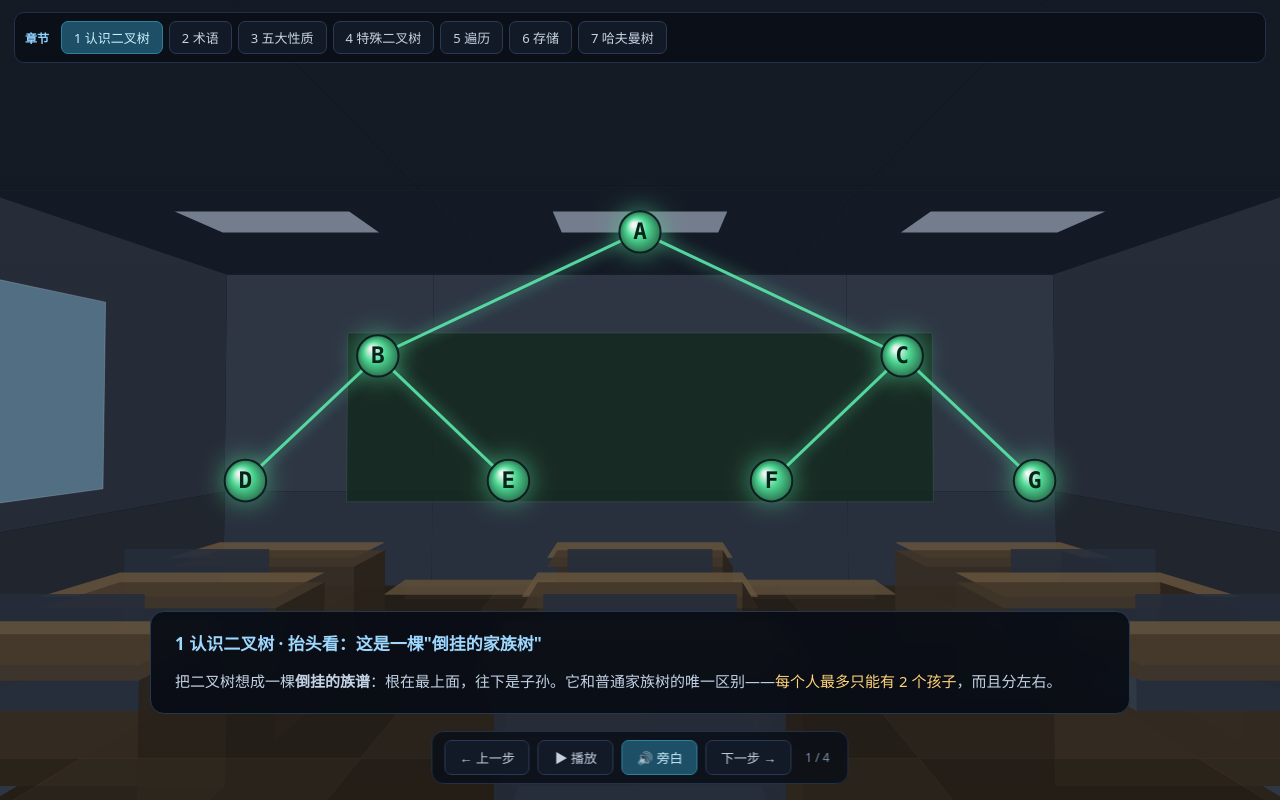
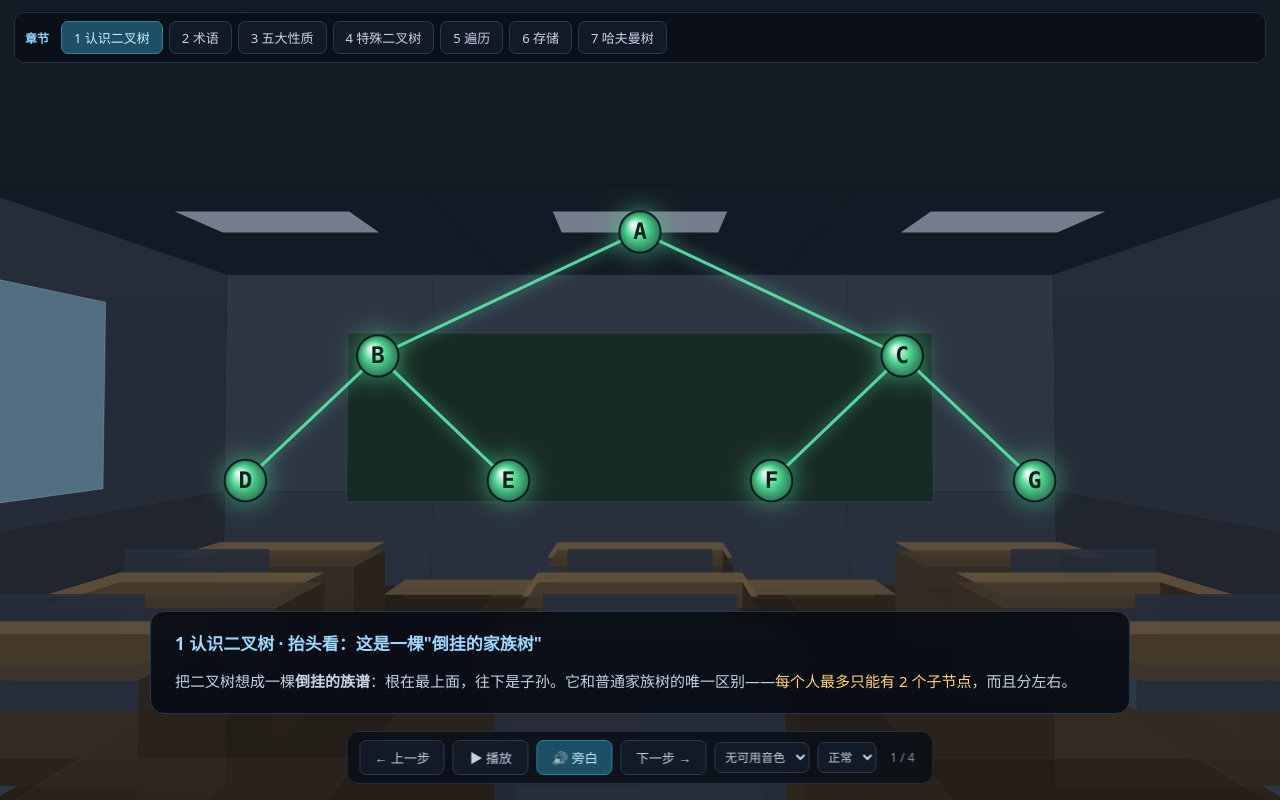
Before and after one commit to xulu-xurui/data-structure-lab, a plain HTML site: page vr.html in a window 1280 px wide. Both pictures are taken after a click on the button "🔊 旁白". Drawn offline with Linux system fonts and the light colour scheme; animation ran at ten frames a second.

Commit message:
术语统一（子节点）+ 语音旁白升级：音色/语速可调、朗读稿改写

```diff
--- a/vr.html
+++ b/vr.html
@@ -26,6 +26,8 @@
   #ctrl{left:50%;transform:translateX(-50%);bottom:16px;display:flex;gap:8px;align-items:center;
     padding:8px 12px;border-radius:12px}
   #ctrl button{min-width:76px}
+  #ctrl select{background:#121a28;color:#c6d2e2;border:1px solid #2b3a54;border-radius:7px;
+    padding:5px 6px;font-size:12px;font-family:inherit;max-width:150px}
   #prog{color:#7d90aa;font-size:12px;margin:0 6px;font-variant-numeric:tabular-nums}
   #tip{right:14px;top:120px;padding:8px 10px;color:#7d90aa;width:150px;line-height:1.7;display:none}
   @media (max-width:640px){
@@ -66,6 +68,12 @@
   <button id="play">▶ 播放</button>
   <button id="tts">🔊 旁白</button>
   <button id="next">下一步 →</button>
+  <select id="voiceSel" title="音色"></select>
+  <select id="rateSel" title="语速">
+    <option value="0.85">慢</option>
+    <option value="1" selected>正常</option>
+    <option value="1.15">快</option>
+  </select>
   <span id="prog">1 / 1</span>
 </div>
 
@@ -316,13 +324,13 @@ var T5=buildTree('ABD##E##C##');             // 5 结点
 var CHAPTERS=[
 { name:'1 认识二叉树', steps:[
   {t:'抬头看：这是一棵"倒挂的家族树"',
-   p:'把二叉树想成一棵<b>倒挂的族谱</b>：根在最上面，往下是子孙。它和普通家族树的唯一区别——<span class="em">每个人最多只能有 2 个孩子</span>，而且分左右。',
+   p:'把二叉树想成一棵<b>倒挂的族谱</b>：根在最上面，往下是子孙。它和普通家族树的唯一区别——<span class="em">每个人最多只能有 2 个子节点</span>，而且分左右。',
    d:function(o){ placeTree(T7,0,2.15,-2.6,0.95); drawTreeModel(T7,{visited:all(T7),r:0.15,showLevel:false}); }},
   {t:'根结点 = 最上面的老祖宗',
    p:'整棵树只有一个<b>根结点</b>（这里是 A），它没有父亲。所有其他结点都能顺着线往上找，最终找到 A —— 这就是"根"的含义。',
    d:function(o){ drawTreeModel(T7,{highlight:{0:1},r:0.15}); label3([T7.nodes[0].wx,T7.nodes[0].wy+0.36,T7.nodes[0].wz],'根：老祖宗','#ff9f43',0.13); }},
-  {t:'每个结点最多 2 个孩子 —— 这才叫"二叉"',
-   p:'看 A：它只有 B、C 两个孩子。假设现在硬给 A 塞第三个孩子（画面里那个红色分支），它<b>马上被拒绝</b>。因为"二叉树"的定义里，每个结点度最大为 2。<span class="em">二叉 = 两个叉口</span>，没有第三个出口。',
+  {t:'每个结点最多 2 个子节点 —— 这才叫"二叉"',
+   p:'看 A：它只有 B、C 两个子节点。假设现在硬给 A 塞第三个子节点（画面里那个红色分支），它<b>马上被拒绝</b>。因为"二叉树"的定义里，每个结点度最大为 2。<span class="em">二叉 = 两个叉口</span>，没有第三个出口。',
    d:function(o){
      var tt=o.t||0, blink=Math.sin(tt*3)>0;
      drawTreeModel(T7,{highlight:{0:1,1:1,2:1},r:0.15});
@@ -334,29 +342,29 @@ var CHAPTERS=[
      if(q){ ctx.save(); ctx.strokeStyle='#ff5252'; ctx.lineWidth=5;
        ctx.beginPath(); ctx.moveTo(q.x-12,q.y-12); ctx.lineTo(q.x+12,q.y+12);
        ctx.moveTo(q.x+12,q.y-12); ctx.lineTo(q.x-12,q.y+12); ctx.stroke(); ctx.restore(); }
-     label3([p2[0]+0.2,p2[1]-0.25,p2[2]],'第 3 个孩子：不允许','#ff6b6b',0.1);
+     label3([p2[0]+0.2,p2[1]-0.25,p2[2]],'第 3 个子节点：不允许','#ff6b6b',0.1);
    }},
   {t:'左、右不能互换 —— 这是二叉树的灵魂',
-   p:'左边这棵树是 A 的左孩子 B、右孩子 C；右边是 A 的左孩子 C、右孩子 B。<b>结点一模一样，但它们是两棵不同的树</b>。所以画二叉树时，左右位置必须画准，不能像普通树那样随便摆。',
+   p:'左边这棵树是 A 的左子节点 B、右子节点 C；右边是 A 的左子节点 C、右子节点 B。<b>结点一模一样，但它们是两棵不同的树</b>。所以画二叉树时，左右位置必须画准，不能像普通树那样随便摆。',
    d:function(o){
      drawTreeModel(T7,{r:0.13});
      label3([T7.nodes[0].wx,T7.nodes[0].wy+0.4,T7.nodes[0].wz],'左 B  右 C','#8fd3ff',0.1);
    }}
 ]},
 { name:'2 术语', steps:[
-  {t:'结点、双亲、孩子',
-   p:'每一个圆圈就是一个<b>结点</b>。A 是 B、C 的<b>双亲</b>，B、C 是 A 的<b>孩子</b>。同一条线两端的上下关系，就是"父母—子女"。',
+  {t:'结点、双亲、子节点',
+   p:'每一个圆圈就是一个<b>结点</b>。A 是 B、C 的<b>双亲</b>，B、C 是 A 的<b>子节点</b>。同一条线两端的上下关系，就是"父母—子女"。',
    d:function(){ drawTreeModel(T7,{highlight:{0:1},r:0.15});
      label3([T7.nodes[0].wx,T7.nodes[0].wy+0.38,T7.nodes[0].wz],'双亲','#ffd479',0.1);
      var b=T7.nodes[T7.nodes[0].l], c=T7.nodes[T7.nodes[0].r];
-     label3([b.wx,b.wy+0.34,b.wz],'左孩子','#9be7a8',0.09);
-     label3([c.wx,c.wy+0.34,c.wz],'右孩子','#9be7a8',0.09); }},
-  {t:'叶子结点 = 没有孩子的末端',
-   p:'D、E、F、G 没有自己的孩子，走到这里就到底了，叫<b>叶子结点</b>。像树枝的末梢，摘不到下一个结点。',
+     label3([b.wx,b.wy+0.34,b.wz],'左子节点','#9be7a8',0.09);
+     label3([c.wx,c.wy+0.34,c.wz],'右子节点','#9be7a8',0.09); }},
+  {t:'叶子结点 = 没有子节点的末端',
+   p:'D、E、F、G 没有自己的子节点，走到这里就到底了，叫<b>叶子结点</b>。像树枝的末梢，摘不到下一个结点。',
    d:function(){ var v={3:1,4:1,5:1,6:1}; drawTreeModel(T7,{visited:v,r:0.15});
      T7.nodes.forEach(function(n){ if(v[n.id]) label3([n.wx,n.wy-0.34,n.wz],'叶子','#9be7a8',0.085); }); }},
-  {t:'结点的度 = 有几个孩子',
-   p:'每个结点上方的数字就是它的<b>度</b>：0 表示没有孩子，1 表示只有一个，2 表示两个。A 的度是 2，D 的度是 0。<span class="em">度最大不超过 2</span>，这就是二叉树的"二"。',
+  {t:'结点的度 = 有几个子节点',
+   p:'每个结点上方的数字就是它的<b>度</b>：0 表示没有子节点，1 表示只有一个，2 表示两个。A 的度是 2，D 的度是 0。<span class="em">度最大不超过 2</span>，这就是二叉树的"二"。',
    d:function(){ drawTreeModel(T7,{showDeg:true,r:0.15}); }},
   {t:'层数、高度：树有多高',
    p:'根在第 <b>1 层</b>，往下每走一步层数 +1。这棵树最深到第 <b>3 层</b>，所以它的<b>高度（深度）是 3</b>。<span class="em">高度 = 从根到底最远要走几步</span>。',
@@ -369,7 +377,7 @@ var CHAPTERS=[
 ]},
 { name:'3 五大性质', steps:[
   {t:'性质①：第 i 层最多 2^(i-1) 个结点',
-   p:'第 1 层只有 1 个（根）；第 2 层最多 2 个；第 3 层最多 4 个——每往下一层，每个结点都"生出"两个孩子，数量翻倍。所以第 i 层最多 <span class="em">2^(i-1)</span> 个。',
+   p:'第 1 层只有 1 个（根）；第 2 层最多 2 个；第 3 层最多 4 个——每往下一层，每个结点都"生出"两个子节点，数量翻倍。所以第 i 层最多 <span class="em">2^(i-1)</span> 个。',
    d:function(o){ var t=o.t||0, layer=Math.min(3,1+Math.floor(t/1.6));
      var v={}; T7.nodes.forEach(function(n){ if(n.depth<layer) v[n.id]=1; });
      drawTreeModel(T7,{visited:v,r:0.15});
@@ -431,7 +439,7 @@ var CHAPTERS=[
    p:'左右两边都处理完，才轮到记录自己。<span class="em">D E B F G C A</span>。最后访问的一定是根 A —— 这个特点常用来倒推树结构。',
    d:function(o){ traversalDraw(T7,'post',o); }},
   {t:'层次：一层一层，从左到右',
-   p:'像排队点名：先点第 1 层，再点第 2 层，再点第 3 层，每层从左到右。<span class="em">A B C D E F G</span>。它不是递归，而是用<b>队列</b>：出一个，就把它的孩子依次放进队尾。',
+   p:'像排队点名：先点第 1 层，再点第 2 层，再点第 3 层，每层从左到右。<span class="em">A B C D E F G</span>。它不是递归，而是用<b>队列</b>：出一个，就把它的子节点依次放进队尾。',
    d:function(o){ traversalDraw(T7,'level',o); }},
   {t:'四种遍历并排：同时跑一遍',
    p:'左边四棵树一模一样，只是走法不同。<b>先序</b>最快把根记下来（A 在最前）；<b>中序</b>把 A 夹在中间；<b>后序</b>把 A 留到最后；<b>层次</b>按层推进。盯着看一遍，四种顺序就分清了。',
@@ -439,13 +447,13 @@ var CHAPTERS=[
 ]},
 { name:'6 存储', steps:[
   {t:'顺序存储：把树放进数组',
-   p:'按"层序"编号 1、2、3…，直接放进数组。完全二叉树没有空位，<b>一点空间都不浪费</b>。下标关系很省事：结点 i 的左孩子是 2i、右孩子是 2i+1、双亲是 ⌊i/2⌋。',
+   p:'按"层序"编号 1、2、3…，直接放进数组。完全二叉树没有空位，<b>一点空间都不浪费</b>。下标关系很省事：结点 i 的左子节点是 2i、右子节点是 2i+1、双亲是 ⌊i/2⌋。',
    d:function(o){ arrayDraw(o); }},
   {t:'顺序存储的代价：一般树会浪费',
    p:'如果树不是完全二叉树，数组里就必须留空位。像右边这棵斜树，只有 4 个结点却要占 15 个格子。<span class="em">所以顺序存储只适合完全二叉树</span>。',
    d:function(o){ wasteDraw(o); }},
   {t:'链式存储：每个结点自带两个指针',
-   p:'每个结点存三样东西：<b>左孩子指针、数据、右孩子指针</b>。想连哪就指哪，不管树长什么样都不浪费。代价是多花两个指针的空间——这是"用空间换灵活"。',
+   p:'每个结点存三样东西：<b>左子节点指针、数据、右子节点指针</b>。想连哪就指哪，不管树长什么样都不浪费。代价是多花两个指针的空间——这是"用空间换灵活"。',
    d:function(o){ linkDraw(o); }}
 ]},
 { name:'7 哈夫曼树', steps:[
@@ -546,7 +554,7 @@ function arrayDraw(o){
     if(nn) line3([nn.wx,nn.wy,nn.wz],[x+slot*0.44,1.26,-2.6],'rgba(90,220,255,.30)',1);
   }
   HUDLINES=[{text:'顺序存储：按层序放进数组，下标 = 位置',color:'#8fd3ff',size:14},
-            {text:'左孩子 2i　右孩子 2i+1　双亲 ⌊i/2⌋',color:'#ffd479',size:13}];
+            {text:'左子节点 2i　右子节点 2i+1　双亲 ⌊i/2⌋',color:'#ffd479',size:13}];
 }
 function wasteDraw(o){
   var S=buildTree('A#B#C#D##'); placeTree(S,-2.4,2.15,-2.6,0.5);
@@ -691,20 +699,71 @@ function drawHUD(){
 }
 
 /* ================= 语音旁白 ================= */
-var TTS={on:false,voice:null};
-function pickVoice(){
+var TTS={on:false,voice:null,rate:1.0,voices:[]};
+
+var SAY_MAP=[
+  [/<br\s*\/?>/gi,'，'],
+  [/<[^>]+>/g,''],
+  [/2\^\(([^)]+)\)/g,'2 的 $1 次方'],
+  [/2\^([A-Za-z0-9])/g,'2 的 $1 次方'],
+  [/n₀/g,'n 零'],[/n₂/g,'n 二'],[/n₁/g,'n 一'],
+  [/log₂/gi,'log 以 2 为底 '],
+  [/⌊/g,'向下取整 '],[/⌋/g,''],[/⌈/g,'向上取整 '],[/⌉/g,''],
+  [/→/g,'，然后'],[/←/g,'，回到'],[/\//g,'，'],[/−/g,' 减 '],
+  [/×/g,' 乘 '],[/÷/g,' 除以 '],[/=/g,' 等于 '],[/[＋+]/g,' 加 '],
+  [/WPL/gi,'W P L'],[/DLR/gi,'D L R'],[/LDR/gi,'L D R'],[/LRD/gi,'L R D'],
+  [/NULL/gi,'空指针'],[/#/g,' 空 '],
+  [/·|—|–/g,'，'],
+  [/[“”"]/g,''],
+  [/([A-Za-z0-9])\s*-\s*([A-Za-z0-9])/g,'$1 减 $2'],
+  [/\s+/g,' ']
+];
+function toSpeech(s){
+  var t=String(s||'');
+  for(var i=0;i<SAY_MAP.length;i++) t=t.replace(SAY_MAP[i][0],SAY_MAP[i][1]);
+  t=t.replace(/，\s*，/g,'，').replace(/。\s*。/g,'。').replace(/\s+，/g,'，').replace(/，\s+/g,'，');
+  return t.trim();
+}
+function voiceScore(v){
+  var n=(v.name||'')+' '+(v.voiceURI||'');
+  var s=0;
+  if(/Natural|Neural/i.test(n)) s+=100;
+  if(/Xiaoxiao|Xiaoyi|Yunxi|Yunyang|Yunxia|Yunjian/i.test(n)) s+=60;
+  if(/Google/i.test(n)) s+=40;
+  if(/Huihui|Yaoyao|Kangkang|Tingting|Meijia/i.test(n)) s+=20;
+  if(/^zh[-_]CN/i.test(v.lang)) s+=30;
+  else if(/^zh/i.test(v.lang)) s+=15;
+  if(v.localService) s+=5;
+  return s;
+}
+function loadVoices(){
   if(!window.speechSynthesis) return;
-  var vs=speechSynthesis.getVoices()||[];
-  for(var i=0;i<vs.length;i++){ if(/^zh/i.test(vs[i].lang)){ TTS.voice=vs[i]; return; } }
-  for(var j=0;j<vs.length;j++){ if(/chinese|zh/i.test(vs[j].name)){ TTS.voice=vs[j]; return; } }
+  var all=speechSynthesis.getVoices()||[];
+  TTS.voices=all.filter(function(v){ return /^zh/i.test(v.lang)||/chinese|中文|普通话/i.test(v.name); });
+  if(!TTS.voices.length) TTS.voices=all.slice(0,6);
+  TTS.voices.sort(function(a,b){ return voiceScore(b)-voiceScore(a); });
+  if(!TTS.voice && TTS.voices.length) TTS.voice=TTS.voices[0];
+  var sel=document.getElementById('voiceSel');
+  if(sel){
+    sel.innerHTML='';
+    if(!TTS.voices.length){ sel.innerHTML='<option>无可用音色</option>'; }
+    TTS.voices.forEach(function(v,i){
+      var o=document.createElement('option');
+      o.value=String(i); o.textContent=v.name.replace(/Microsoft |Google /,'')+(v.lang?' ('+v.lang+')':'');
+      sel.appendChild(o);
+    });
+    sel.selectedIndex=0;
+  }
 }
-if(window.speechSynthesis){ pickVoice(); speechSynthesis.onvoiceschanged=pickVoice; }
+if(window.speechSynthesis){ loadVoices(); speechSynthesis.onvoiceschanged=loadVoices; }
+window.__toSpeech=toSpeech;
 function speak(text){
   if(!TTS.on||!window.speechSynthesis) return;
+  var t=toSpeech(text); if(!t) return;
   try{
     speechSynthesis.cancel();
-    var u=new SpeechSynthesisUtterance(String(text).replace(/<[^>]+>/g,'').replace(/\s+/g,' '));
-    u.lang='zh-CN'; u.rate=1.02; u.pitch=1.0;
+    var u=new SpeechSynthesisUtterance(t);
+    u.lang='zh-CN'; u.rate=TTS.rate; u.pitch=1.02; u.volume=1;
     if(TTS.voice) u.voice=TTS.voice;
     speechSynthesis.speak(u);
   }catch(e){}
@@ -724,6 +783,7 @@ function vpMake(){
 /* ================= 渲染 ================= */
 function chapter(){ return CHAPTERS[S.c]; }
 function step(){ return chapter().steps[S.s]; }
+var _initC=-1;
 
 function render(now){
   var W=cv.clientWidth||360,H=cv.clientHeight||640;
@@ -740,7 +800,11 @@ function render(now){
 }
 function updateCaption(){
   var st=step(); if(!st) return;
-  if(TTS.on) speak(chapter().name+'。'+st.t+'。'+st.p);
+  if(TTS.on){
+    var prefix=(S._lastC!==S.c)?(chapter().name+'。'):'';
+    S._lastC=S.c;
+    speak(prefix + st.t + '。' + st.p);
+  }
   document.getElementById('capT').textContent=chapter().name+' · '+st.t;
   document.getElementById('capB').innerHTML=st.p;
   document.getElementById('prog').textContent=(S.s+1)+' / '+chapter().steps.length;
@@ -759,6 +823,14 @@ document.getElementById('prev').addEventListener('click',function(){
 });
 document.getElementById('next').addEventListener('click',function(){
   if(S.s<chapter().steps.length-1) goto(S.c,S.s+1); else if(S.c<CHAPTERS.length-1) goto(S.c+1,0);
+});
+document.getElementById('voiceSel').addEventListener('change',function(){
+  var v=TTS.voices[+this.value];
+  if(v){ TTS.voice=v; if(TTS.on) speak('这是当前音色的试听，二叉树的知识点讲解。'); }
+});
+document.getElementById('rateSel').addEventListener('change',function(){
+  TTS.rate=parseFloat(this.value)||1;
+  if(TTS.on) speak('语速已调整。');
 });
 document.getElementById('tts').addEventListener('click',function(){
   if(!window.speechSynthesis){ alert('当前浏览器不支持语音合成（请用 Chrome / Edge / Safari）'); return; }
```
